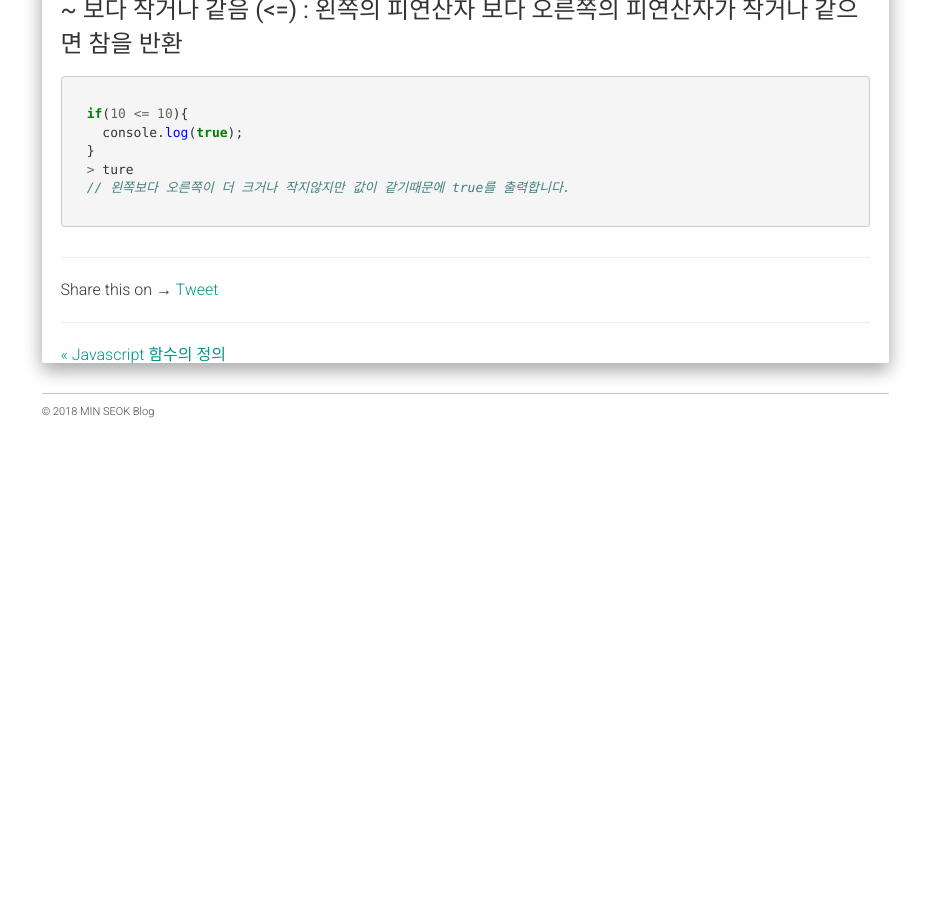
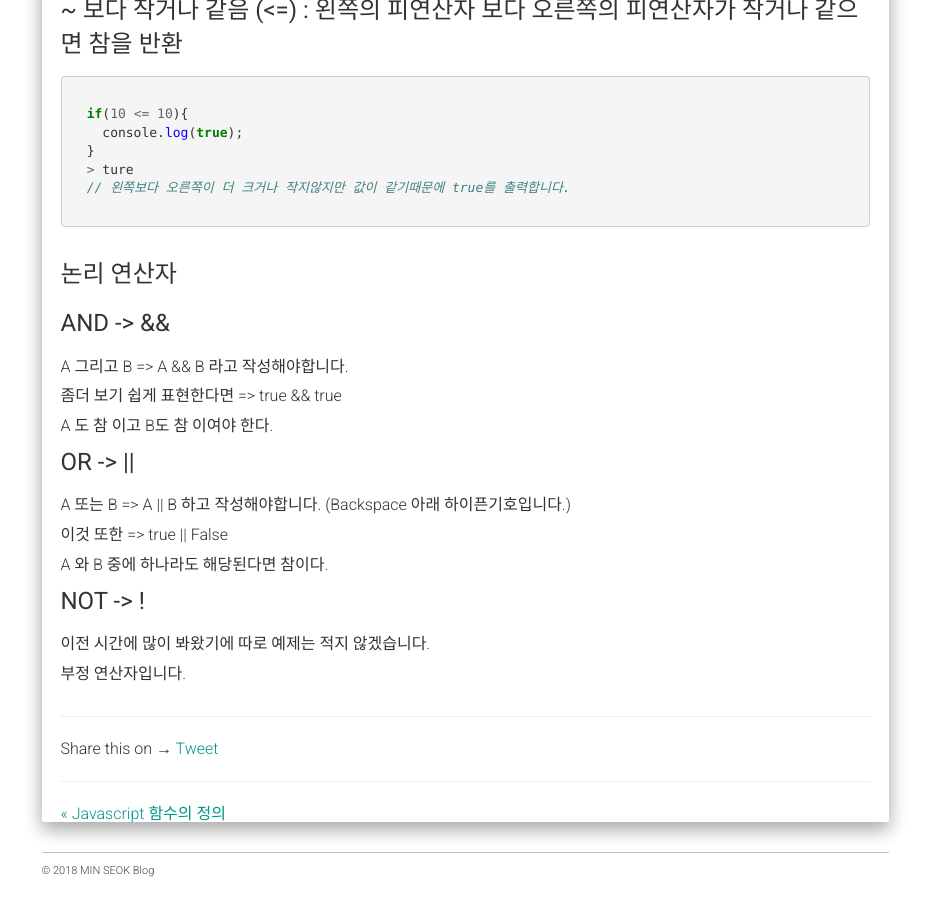
Before and after one commit to alalstjr/promote.github.io, a Jekyll site: the page built from _posts/2018-09-02-JavaScript 조건문의 종류와 사용방법.md, in a window 1280 px wide and 900 px high, scrolled down 4588 px. Shown: the whole window, without its empty margins (321-1251 px from the left). Built offline with Jekyll 4.4.1, drawn with Linux system fonts in a browser that asks for light colours; nearby versions of some CDN libraries; our own code applies the rules of GitHub Pages for plain Markdown files; comment, search, counter and statistics services are not loaded; before the commit the page ends 5035 px from its top, so only the background shows below that.

Commit message:
Update 2018-09-02-JavaScript 조건문의 종류와 사용방법.md

```diff
--- a/_posts/2018-09-02-JavaScript 조건문의 종류와 사용방법.md
+++ b/_posts/2018-09-02-JavaScript 조건문의 종류와 사용방법.md
@@ -224,3 +224,21 @@ $('.title',$('#box_two')) #box_two 내부에있는 .title 값을 가져와라
   // 왼쪽보다 오른쪽이 더 크거나 작지않지만 값이 같기때문에 true를 출력합니다.
   {% endhighlight %}
 </div>
+
+<div class="box">
+  <div class="small-title">논리 연산자</div>
+
+  <div class="small-title">AND -> &&</div>
+  <p>A 그리고 B => A && B 라고 작성해야합니다.</p>
+  <p>좀더 보기 쉽게 표현한다면 => true && true</p>
+  <p>A 도 참 이고 B도 참 이여야 한다.</p>
+
+  <div class="small-title">OR -> ||</div>
+  <p>A 또는 B => A || B 하고 작성해야합니다. (Backspace 아래 하이픈기호입니다.)</p>
+  <p>이것 또한 => true || False</p>
+  <p>A 와 B 중에 하나라도 해당된다면 참이다.</p>
+
+  <div class="small-title">NOT -> !</div>
+  <p>이전 시간에 많이 봐왔기에 따로 예제는 적지 않겠습니다.</p>
+  <p>부정 연산자입니다.</p>
+</div>
```
